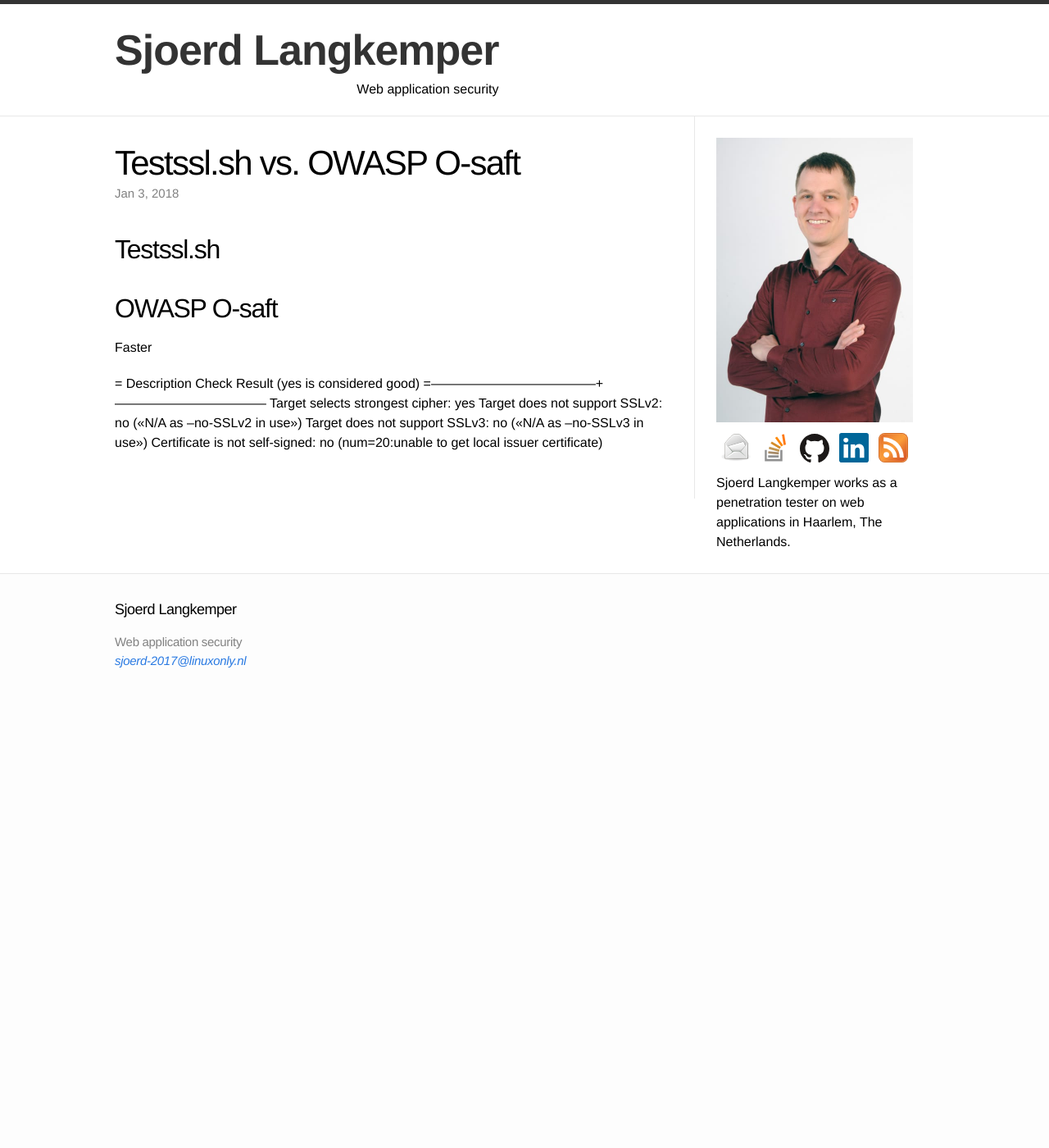
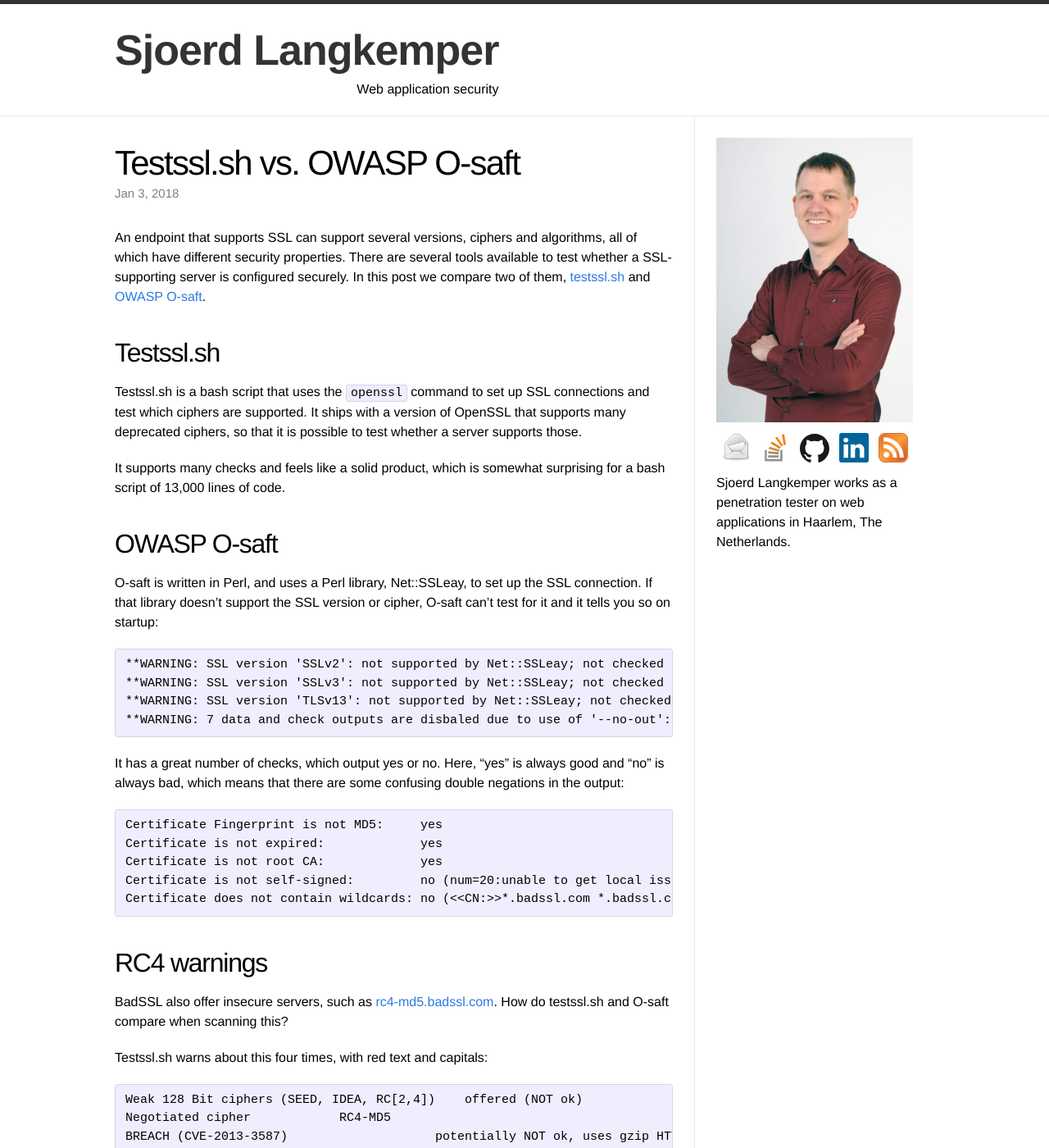
Before and after one commit to Sjord/Sjord.github.io, a Jekyll site: the page built from _posts/2017-12-05-testssl-sh-vs-owasp-o-saft.md, in a window 1280 px wide and 1400 px high. Shown: the whole window at 82% size. Built offline with Jekyll 4.4.1, drawn with Linux system fonts in a browser that asks for light colours; some of the changed text lies outside the part shown.

Commit message:
Write post on testssl

```diff
--- a/_posts/2017-12-05-testssl-sh-vs-owasp-o-saft.md
+++ b/_posts/2017-12-05-testssl-sh-vs-owasp-o-saft.md
@@ -1,21 +1,59 @@
 ---
 layout: post
 title: "Testssl.sh vs. OWASP O-saft"
-thumbnail: cipherdisk-240.jpg
+thumbnail: testssl-osaft-240.jpg
 date: 2018-01-03
 ---
 
+An endpoint that supports SSL can support several versions, ciphers and algorithms, all of which have different security properties. There are several tools available to test whether a SSL-supporting server is configured securely. In this post we compare two of them, [testssl.sh](https://testssl.sh/) and [OWASP O-saft](https://www.owasp.org/index.php/O-Saft).
 
 ## Testssl.sh
 
+Testssl.sh is a bash script that uses the `openssl` command to set up SSL connections and test which ciphers are supported. It ships with a version of OpenSSL that supports many deprecated ciphers, so that it is possible to test whether a server supports those.
+
+It supports many checks and feels like a solid product, which is somewhat surprising for a bash script of 13,000 lines of code.
 
 ## OWASP O-saft
 
-Faster
+O-saft is written in Perl, and uses a Perl library, Net::SSLeay, to set up the SSL connection. If that library doesn't support the SSL version or cipher, O-saft can't test for it and it tells you so on startup:
 
-= Description                           Check Result (yes is considered good)
-=--------------------------------------+-----------------------------------
-Target selects strongest cipher:    	yes
-Target does not support SSLv2:      	no (<<N/A as --no-SSLv2 in use>>)
-Target does not support SSLv3:      	no (<<N/A as --no-SSLv3 in use>>)
-Certificate is not self-signed:     	no (num=20:unable to get local issuer certificate)
+    **WARNING: SSL version 'SSLv2': not supported by Net::SSLeay; not checked
+    **WARNING: SSL version 'SSLv3': not supported by Net::SSLeay; not checked
+    **WARNING: SSL version 'TLSv13': not supported by Net::SSLeay; not checked
+    **WARNING: 7 data and check outputs are disbaled due to use of '--no-out':
+
+It has a great number of checks, which output yes or no. Here, "yes" is always good and "no" is always bad, which means that there are some confusing double negations in the output:
+
+    Certificate Fingerprint is not MD5: 	yes
+    Certificate is not expired:         	yes
+    Certificate is not root CA:         	yes
+    Certificate is not self-signed:     	no (num=20:unable to get local issuer certificate)
+    Certificate does not contain wildcards:	no (<<CN:>>*.badssl.com *.badssl.com)
+
+## RC4 warnings
+
+BadSSL also offer insecure servers, such as [rc4-md5.badssl.com](https://rc4-md5.badssl.com/). How do testssl.sh and O-saft compare when scanning this?
+
+Testssl.sh warns about this four times, with red text and capitals:
+
+    Weak 128 Bit ciphers (SEED, IDEA, RC[2,4])    offered (NOT ok)
+    Negotiated cipher            RC4-MD5
+    BREACH (CVE-2013-3587)                    potentially NOT ok, uses gzip HTTP compression. - only supplied "/" tested
+    RC4 (CVE-2013-2566, CVE-2015-2808)        VULNERABLE (NOT ok): RC4-MD5
+
+O-saft also checks against unsafe RC4 ciphers:
+
+    RC4-MD5                     	yes	weak
+    RC4-MD5                     	yes	weak
+    RC4-MD5                     	yes	weak
+    Selected Cipher:                    	RC4-MD5 weak
+    Target does not accept RC4 ciphers: 	no ( TLSv1:RC4-MD5 TLSv11:RC4-MD5 TLSv12:RC4-MD5)
+    Connection is safe against RC4 attack:	no ( TLSv1:RC4-MD5 TLSv11:RC4-MD5 TLSv12:RC4-MD5)
+
+It calls it a weak cipher, and several checks result in "no", which is bad. However, it doesn't properly indicate how bad. Other checks that result in no are completely benign, for example if you use a wildcard certificate:
+
+    Certificate is valid according given hostname:	no (*.badssl.com <> rc4-md5.badssl.com)
+
+## Conclusion
+
+Use [testssl.sh](https://testssl.sh/). It does more checks and has better output.
```
